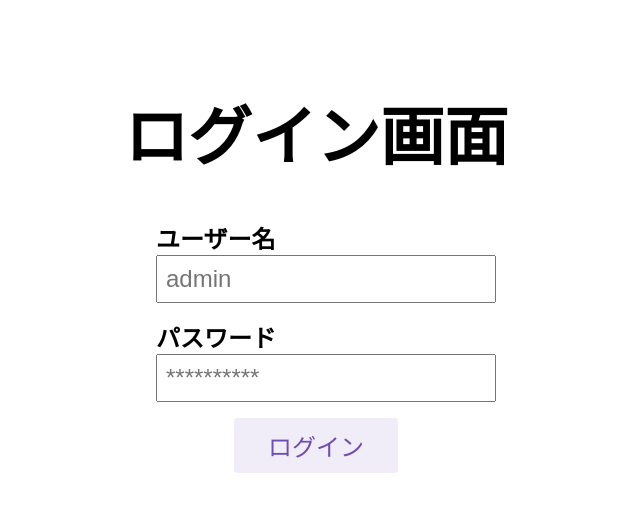
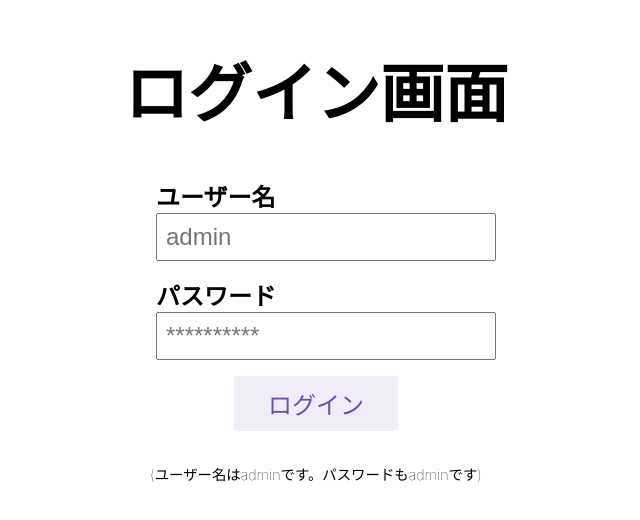
Before and after one commit to obviouswhy/redux-login-sample, a React (Create React App) app: page / in a window 1280 px wide. Shown: the part 142-662 px from the top of the page, without its empty margins (324-964 px from the left). Built offline with nearby package versions, Linux system fonts and the light colour scheme.

Commit message:
added user and password label

```diff
--- a/src/screens/Login/index.js
+++ b/src/screens/Login/index.js
@@ -14,7 +14,6 @@ export const Login = () => {
       <div className={'row'}>
         <h1 className={'title'}>ログイン画面</h1>
       </div>
-      <>
       <div className={'row'}>
         <div
           style={{
@@ -64,7 +63,11 @@ export const Login = () => {
           ログイン
         </button>
       </div>
-      </>
+      <div className={'row'}>
+        <label className={'small-label'}>
+          (ユーザー名はadminです。パスワードもadminです)
+        </label>
+      </div>
     </div>
   )
 }
--- a/src/screens/Login/login.css
+++ b/src/screens/Login/login.css
@@ -54,3 +54,9 @@
   text-align: left;
   margin-bottom: 1rem;
 }
+
+.small-label {
+  margin: 2rem;
+  font-size: 0.9rem;
+  font-weight: lighter;
+}
```
Lines whose indentation alone changed are shown as unchanged.
